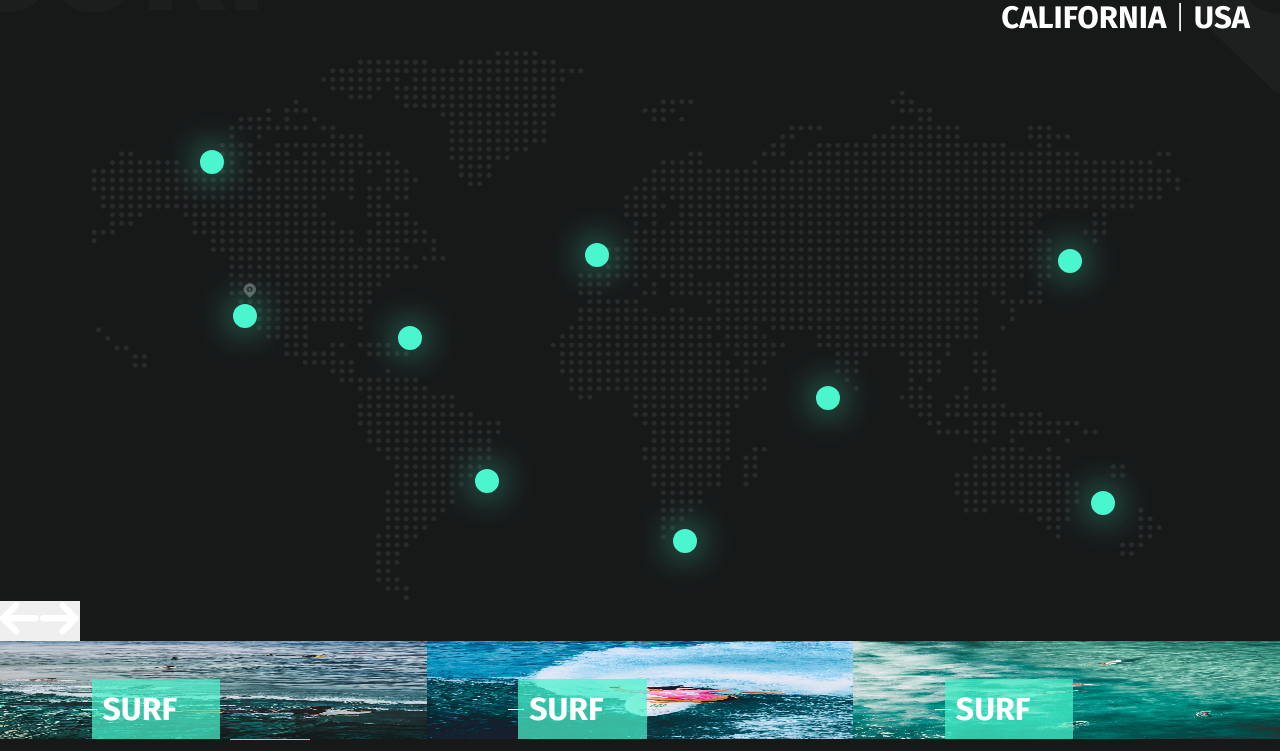
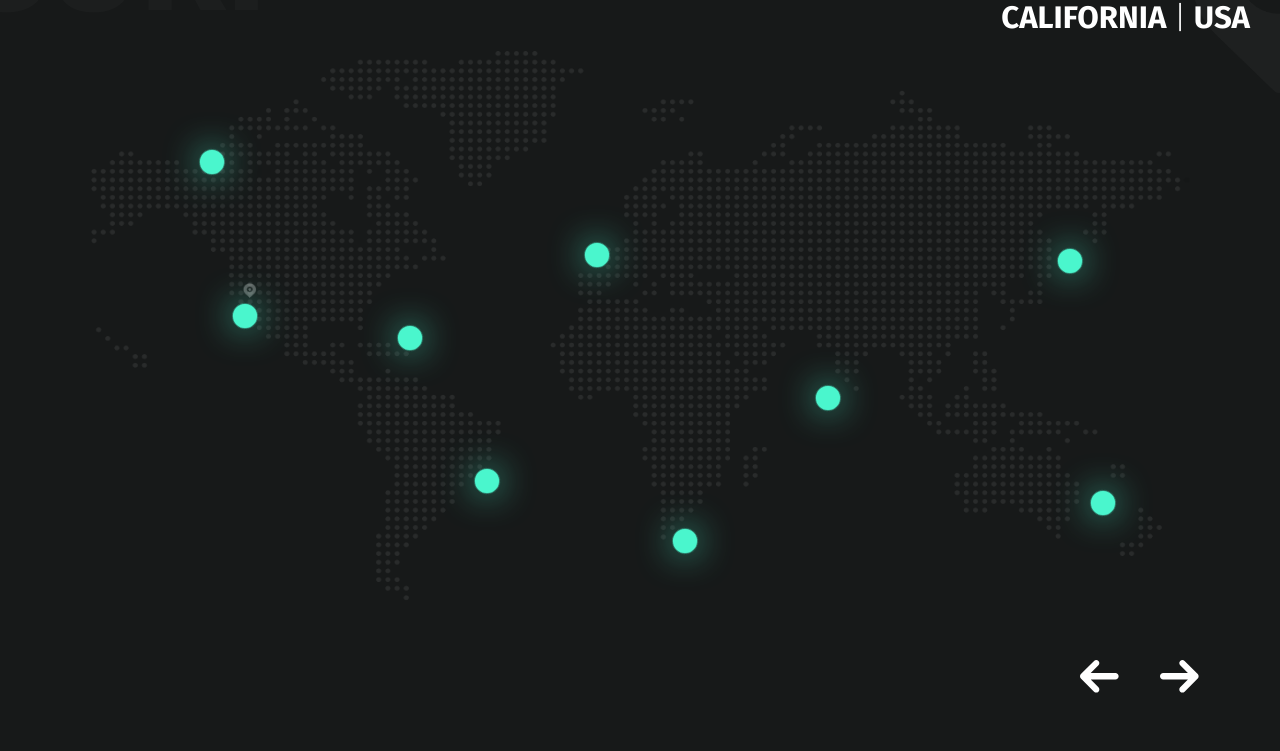
Before and after one commit to katysya/goSurf, a Next.js app: page / in a window 1280 px wide. Shown: the part 1070-1821 px from the top of the page. Built offline with nearby package versions, Linux system fonts and the light colour scheme.

Commit message:
Добавление BeachSwiper.scss

```diff
--- /dev/null
+++ b/src/components/Swipers/BeachSwiper/BeachSwiper.scss
@@ -0,0 +1,191 @@
+@import '../../../assets/styles/main.scss';
+
+.beachSwiper {
+  margin-top: 58px;
+  margin-bottom: 277px;
+
+  &__top {
+    margin: 30px 0 32px auto;
+    display: flex;
+    flex-direction: row;
+    justify-content: flex-end;
+    padding: 0 80px;
+  }
+
+  &__navigation {
+    width: fit-content;
+    display: flex;
+    flex-direction: row;
+    align-items: center;
+    gap: 40px;
+
+    &-btn {
+      background-color: transparent;
+      cursor: pointer;
+    }
+  }
+
+  &__swiper {
+    padding: 50px 0;
+
+    &-slide {
+      position: relative;
+      display: flex;
+      flex-direction: column;
+      width: 100%;
+      height: 100%;
+
+      &::after {
+        content: '';
+        position: absolute;
+        width: 100%;
+        height: 100%;
+        z-index: 0;
+        opacity: 0.8;
+        transition: opacity 0.5s;
+        background: #1c2121;
+        box-shadow: 0px 4px 4px 0px rgba(0, 0, 0, 0.25);
+      }
+    }
+
+    &-link {
+      display: flex;
+      flex-direction: row;
+      justify-content: center;
+      opacity: 0;
+      transition: 0.5s;
+    }
+
+    &-content {
+      width: 100%;
+      height: 100%;
+      padding: 72px 45px 0 38px;
+      position: relative;
+      display: flex;
+      z-index: 2;
+      flex-direction: column;
+      justify-content: space-between;
+    }
+
+    .swiper-pagination {
+      top: calc(100% - 50px);
+    }
+
+    .swiper-slide {
+      // height: 700px;
+      height: 1400px;
+      height: calc(700px + 700 * ((100vw - 1920px) / 1920));
+      width: 200px;
+      margin-right: -40px;
+
+      &:nth-child(odd) {
+        margin-top: 42px;
+      }
+    }
+
+    .swiper-slide-next {
+      .beachSwiper__swiper-slide {
+        &::after {
+          opacity: 0.1;
+        }
+      }
+
+      .beachSwiper__swiper-link {
+        opacity: 1;
+      }
+    }
+
+    &-name {
+      width: min-content;
+      position: relative;
+      z-index: 10;
+      font-size: calc(20px + 20 * $size);
+      font-weight: 800;
+      line-height: 97%;
+      text-transform: uppercase;
+    }
+
+    &-block {
+      position: relative;
+      width: 50px;
+      height: 50px;
+    }
+
+    &-place {
+      width: max-content;
+      position: absolute;
+      height: max-content;
+      color: #fff;
+      font-size: calc(6px + 12 * $size);
+      font-weight: 250;
+      line-height: 110%;
+      letter-spacing: 8px;
+      text-transform: uppercase;
+      left: 0;
+      bottom: 40px;
+      writing-mode: vertical-lr;
+      transform: rotate(180deg);
+    }
+  }
+}
+
+@media (max-width: 1600px) {
+  .beachSwiper {
+    &__swiper {
+      .swiper-slide {
+        height: 600px;
+        width: 180px;
+        margin-right: -20px;
+      }
+
+      &-place {
+        bottom: 10px;
+      }
+    }
+  }
+}
+
+@media (max-width: 900px) {
+  .beachSwiper {
+    margin-bottom: 100px;
+
+    &__top {
+      padding: 0 30px;
+    }
+
+    &__swiper {
+      .swiper-slide {
+        height: 500px;
+      }
+
+      &-content {
+        padding: 25px 20px 0 20px;
+      }
+    }
+  }
+}
+
+@media (max-width: 500px) {
+  .beachSwiper {
+    margin-bottom: 60px;
+
+    &__navigation {
+      gap: 20px;
+    }
+
+    &__top {
+      margin-bottom: 0;
+    }
+
+    &__swiper {
+      .swiper-slide {
+        height: 380px;
+        margin-right: 0px;
+      }
+
+      .empty {
+        display: none;
+      }
+    }
+  }
+}
--- a/src/components/Swipers/BeachSwiper/BeachSwiper.tsx
+++ b/src/components/Swipers/BeachSwiper/BeachSwiper.tsx
@@ -9,9 +9,9 @@ import Logo from '@/components/UI/Logo/Logo';
 import CardLink from '@/components/UI/CardLink/CardLink';
 
 /* Style */
+import './BeachSwiper.scss';
 import 'swiper/css';
 import 'swiper/css/navigation';
-// import './BeachSwiper.scss';
 
 /* Picture */
 import arrowRight from '../../../../public/Swiper/swiperRight.svg';
```
